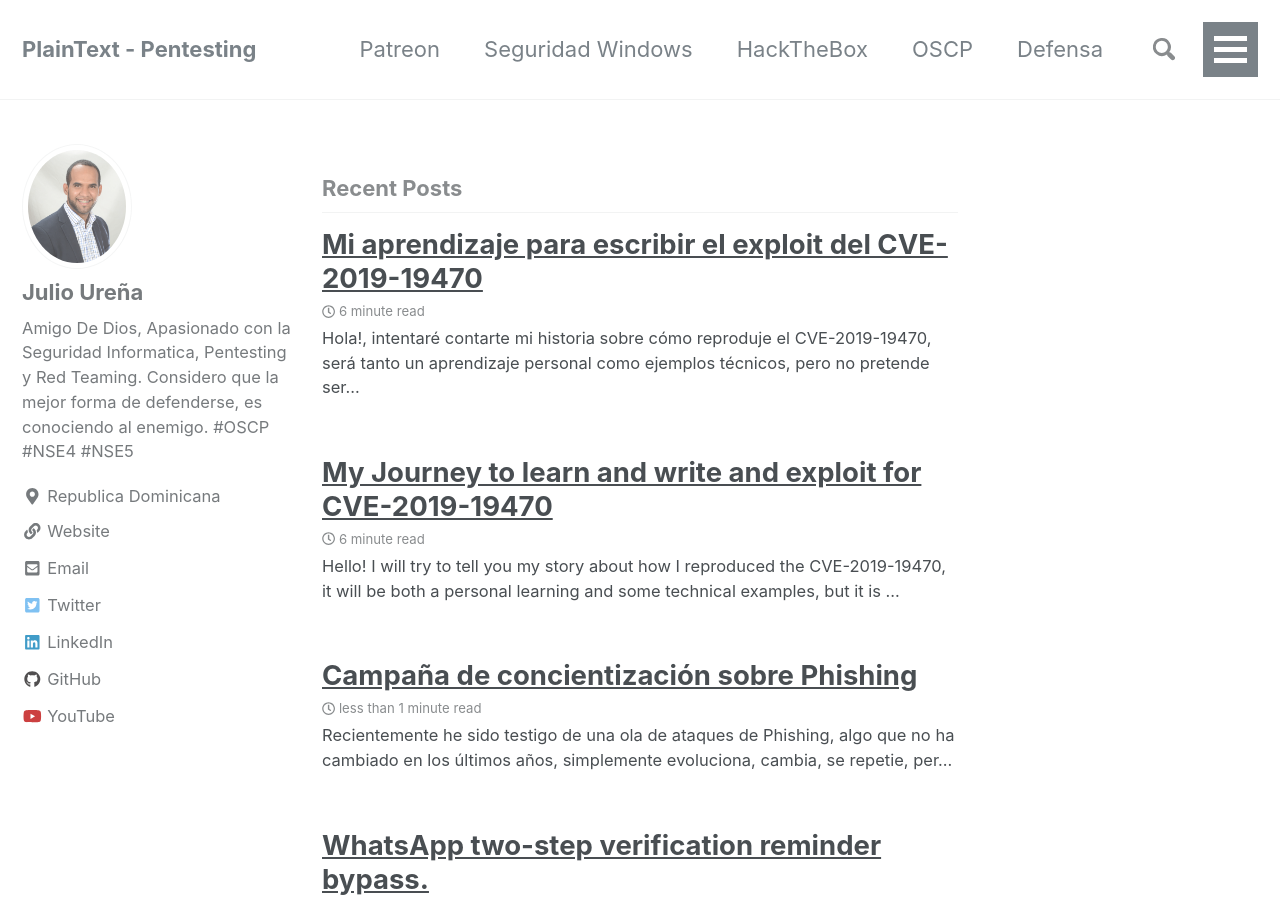
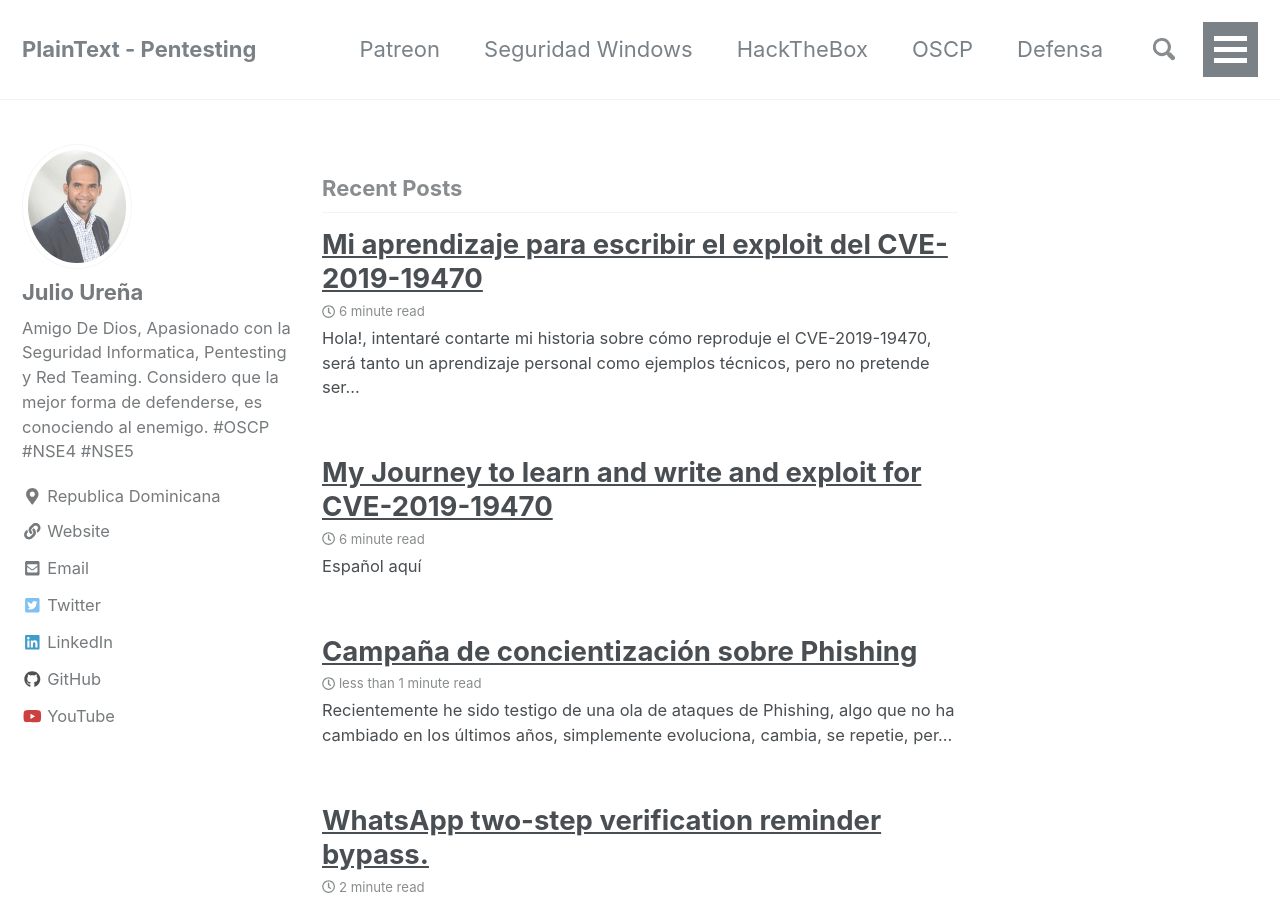
Before and after one commit to juliourena/juliourena.github.io, a Jekyll site: the page built from index.html, in a window 1280 px wide and 900 px high. Built offline with Jekyll 4.4.1, drawn with Linux system fonts in a browser that asks for light colours; nearby versions of some CDN libraries; the list of posts is cut into pages by our own code.

Commit message:
Update 2020-01-25-CVE-2019-19470_learning_journey.md
Add Spanish link

```diff
--- a/_posts/2020-01-25-CVE-2019-19470_learning_journey.md
+++ b/_posts/2020-01-25-CVE-2019-19470_learning_journey.md
@@ -2,6 +2,8 @@
 title: My Journey to learn and write and exploit for CVE-2019-19470
 classes: wide
 ---
+
+Español [aquí](/CVE-2019-19470_learning_journey_ES/)
 
 Hello! I will try to tell you my story about how I reproduced the CVE-2019-19470, it will be both a personal learning and some technical examples, but it is not intended as a tutorial, if you want a more technical review, you can read the [original publication](https://codewhitesec.blogspot.com/2020/01/cve-2019-19470-rumble-in-pipe.html).
 
```
